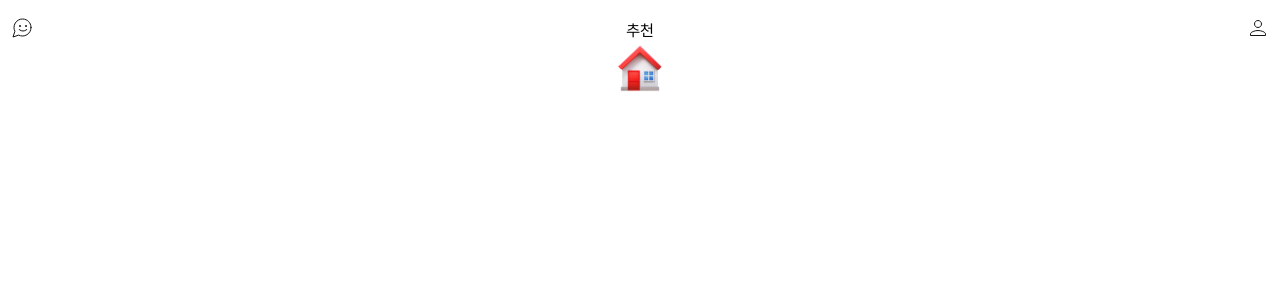
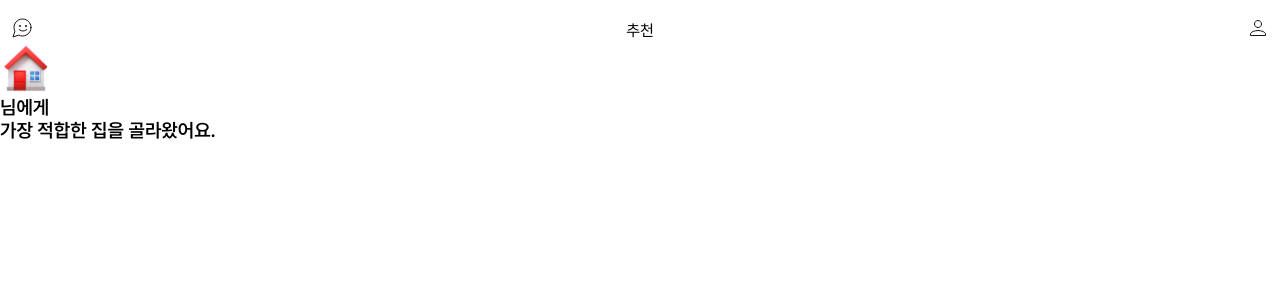
Before and after one commit to SPARCS-Service-Hackathon-2024/A7-Frontend, a React (Create React App) app: page /list in a window 1280 px wide. Shown: the top 300 px of the page. Built offline with nearby package versions, Linux system fonts and the light colour scheme; the HTML template or start-up script is replaced by a standard one.

Commit message:
Fix: safearea 적용 및 스타일 수정

```diff
--- a/public/index.html
+++ b/public/index.html
@@ -3,7 +3,7 @@
   <head>
     <meta charset="utf-8" />
     <link rel="icon" href="%PUBLIC_URL%/favicon.ico" />
-    <meta name="viewport" content="width=device-width, initial-scale=1" />
+    <meta name='viewport' content='initial-scale=1, viewport-fit=cover'>
     <meta name="theme-color" content="#000000" />
     <meta
       name="description"
--- a/src/pages/ListPage.js
+++ b/src/pages/ListPage.js
@@ -1,12 +1,53 @@
-import React from 'react';
+import React, { useEffect, useState } from 'react';
+import styled from 'styled-components';
 import Header from '../components/Header';
 import HomeIcon from '../assets/home.svg';
 
+const Container = styled.div`
+    width: 100%;
+    display: flex;
+    align-items: center;
+`;
+
+const HomeImage = styled.img`
+    width: 52px;
+    margin-right: 10px;
+`;
+
+const NicknameContainer = styled.div`
+    display: flex;
+    flex-direction: column;
+    align-items: flex-start;
+`;
+
+const NicknameText = styled.h1`
+    font-family: 'Pretendard', sans-serif;
+    font-weight: 600;
+    font-size: 19px;
+    white-space: pre-line;
+    text-align: left;
+    margin: 0;
+`;
+
 const ListPage = () => {
+    const [nickname, setNickname] = useState('');
+
+    useEffect(() => {
+        const storedNickname = localStorage.getItem('nickname');
+        if (storedNickname) {
+            setNickname(storedNickname);
+        }
+    }, []);
+
     return (
         <>
             <Header />
-            <img src={HomeIcon} alt="Home" style={{ width: 52 }} />
+            <Container>
+                <HomeImage src={HomeIcon} alt="Home" />
+            </Container>
+            <NicknameContainer>
+                <NicknameText>{nickname}님에게{'\n'}가장 적합한 집을 골라왔어요.</NicknameText>
+            </NicknameContainer>
         </>
     );
 }
--- a/src/pages/Register.js
+++ b/src/pages/Register.js
@@ -109,7 +109,7 @@ const Register = () => {
 
       if (response.success) {
         localStorage.setItem('token', response.data.access_token);
-        console.log(response.data.access_token)
+        localStorage.setItem('nickname', nickname);
         goChat();
       } else {
         alert(response.message);
```
Also changed, not shown: src/assets/chatProfilePic.svg (added).
